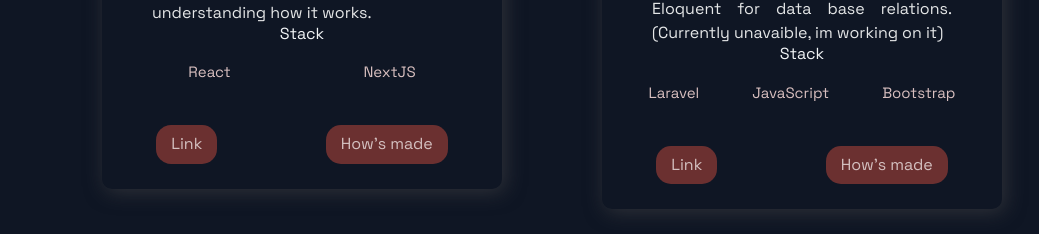
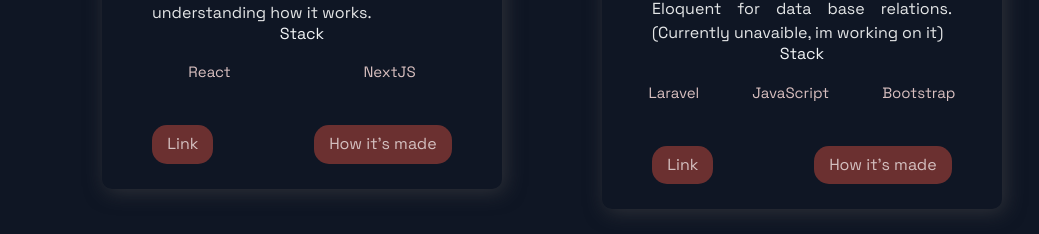
Before and after one commit to paulo93f/Paulo-s-Code, a Next.js app: page / in a window 1280 px wide. Shown: the part 1226-1460 px from the top of the page, without its empty margins (88-1127 px from the left). Built offline with nearby package versions, Linux system fonts and the light colour scheme.

Commit message:
Solved orthographic error

```diff
--- a/src/components/Projects/Projects.js
+++ b/src/components/Projects/Projects.js
@@ -47,7 +47,7 @@ const Projects = () => (
                                 Link
                             </ExternalLinks>
                             <ExternalLinks href={source} target={'_blank'}>
-                                How's made
+                                How it's made
                             </ExternalLinks>
                         </UtilityList>
                     </BlogCard>
```
